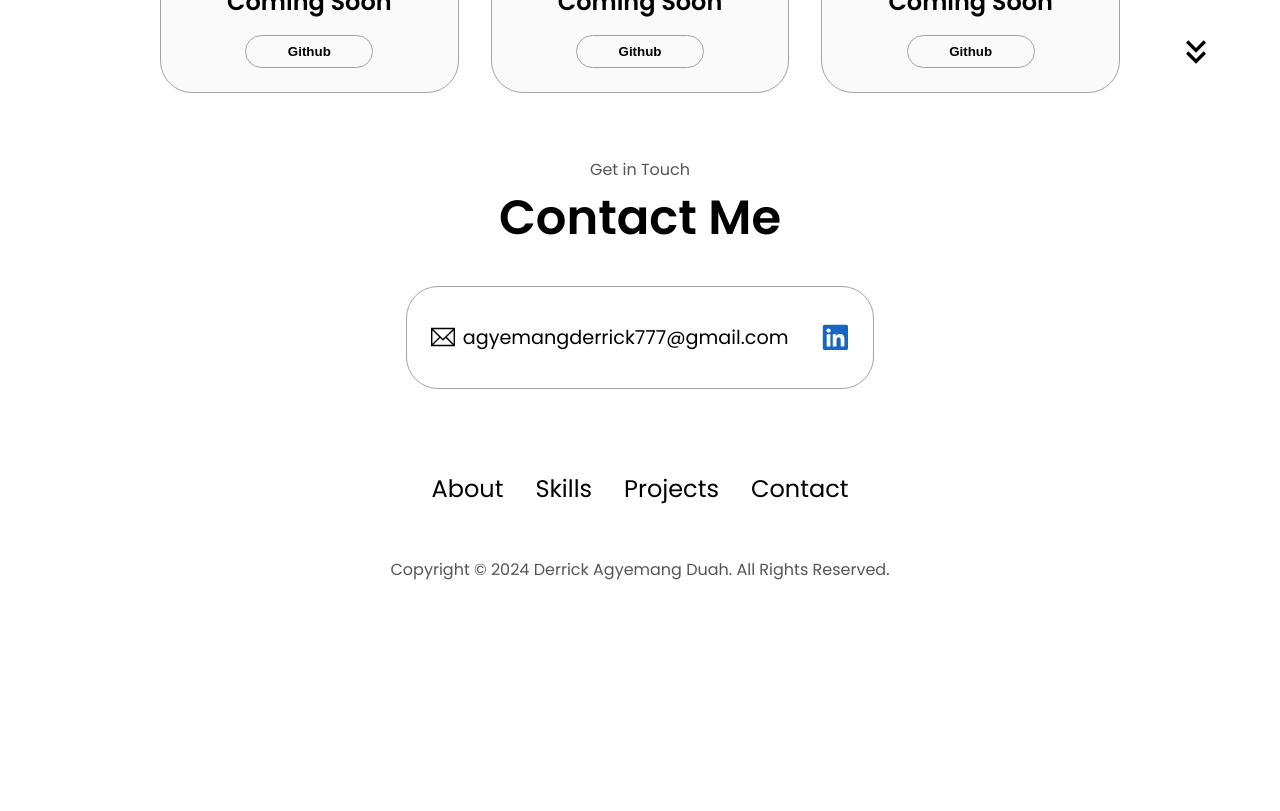
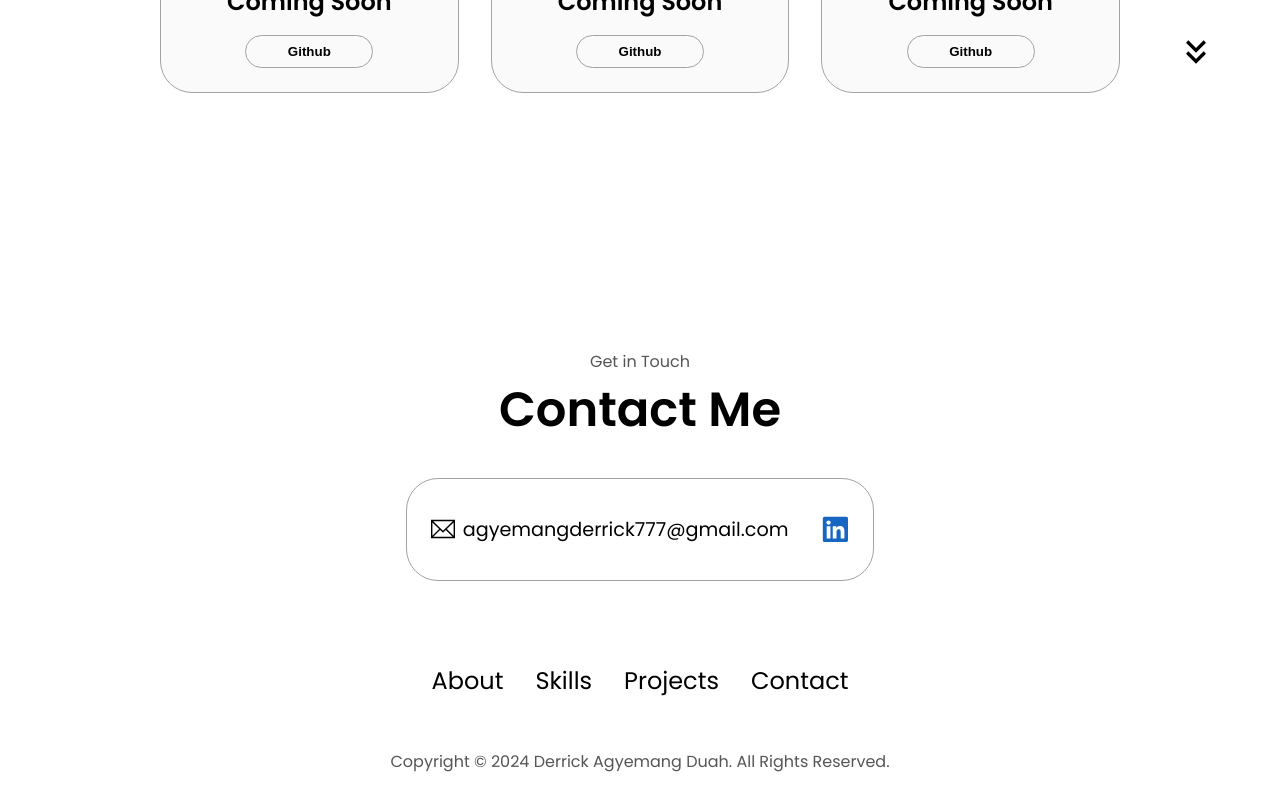
Before and after one commit to derrick-code11/portfolio-website, a React (Vite) app: page / in a window 1280 px wide. Shown: the part 3480-4291 px from the top of the page. Before the commit the page ends 4101 px from the top, so only its background shows below. Built offline with nearby package versions, Linux system fonts and the light colour scheme.

Commit message:
added new styles and modified old

```diff
--- a/src/styles/Contact.css
+++ b/src/styles/Contact.css
@@ -2,7 +2,8 @@
   display: flex;
   justify-content: center;
   flex-direction: column;
-  height: 70vh;
+  height: 75vh;
+  margin-top: 12rem;
 }
 
 .contact-info-upper-container {
```
Also changed, not shown: src/styles/Projects.css (line endings or trailing spaces).
